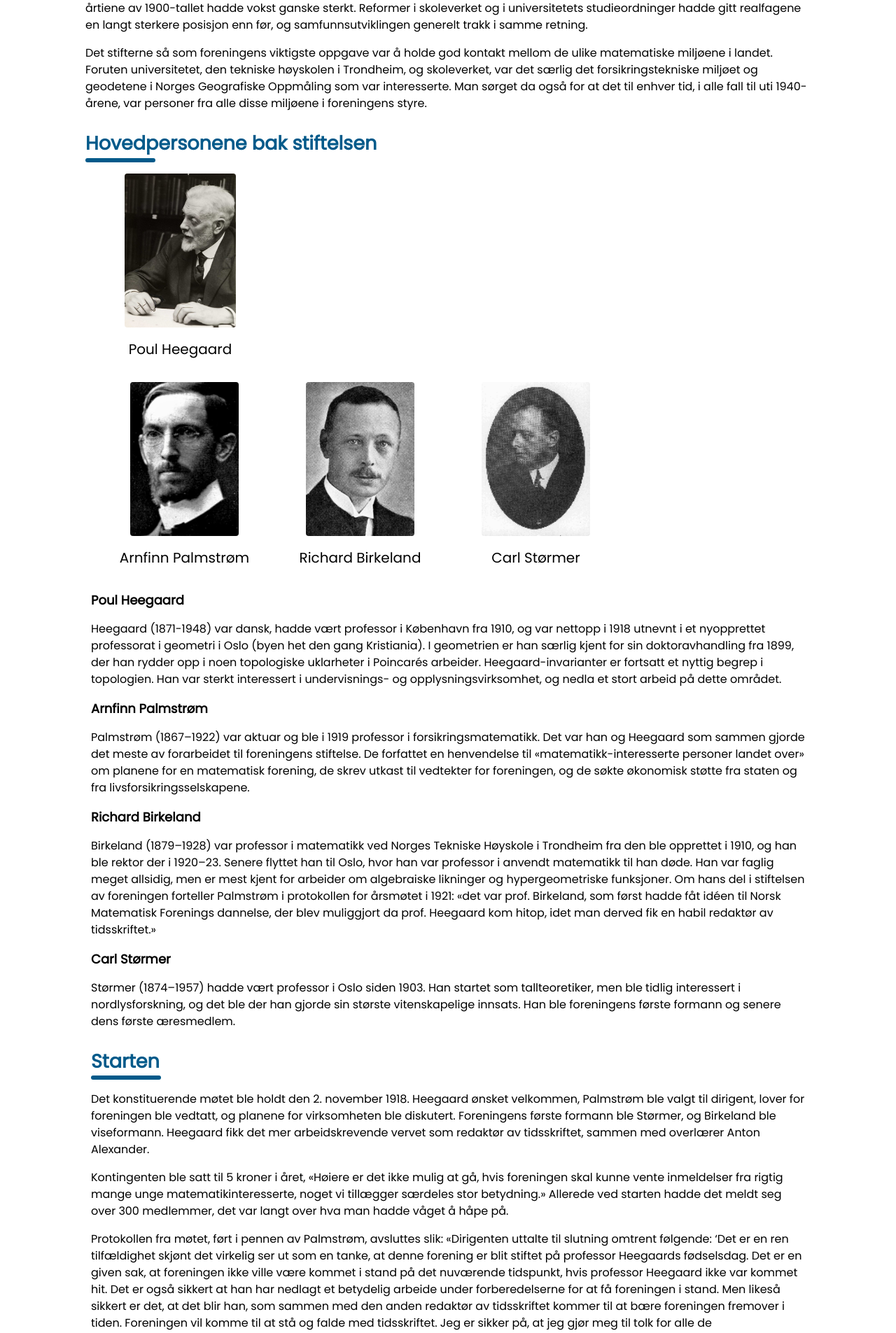
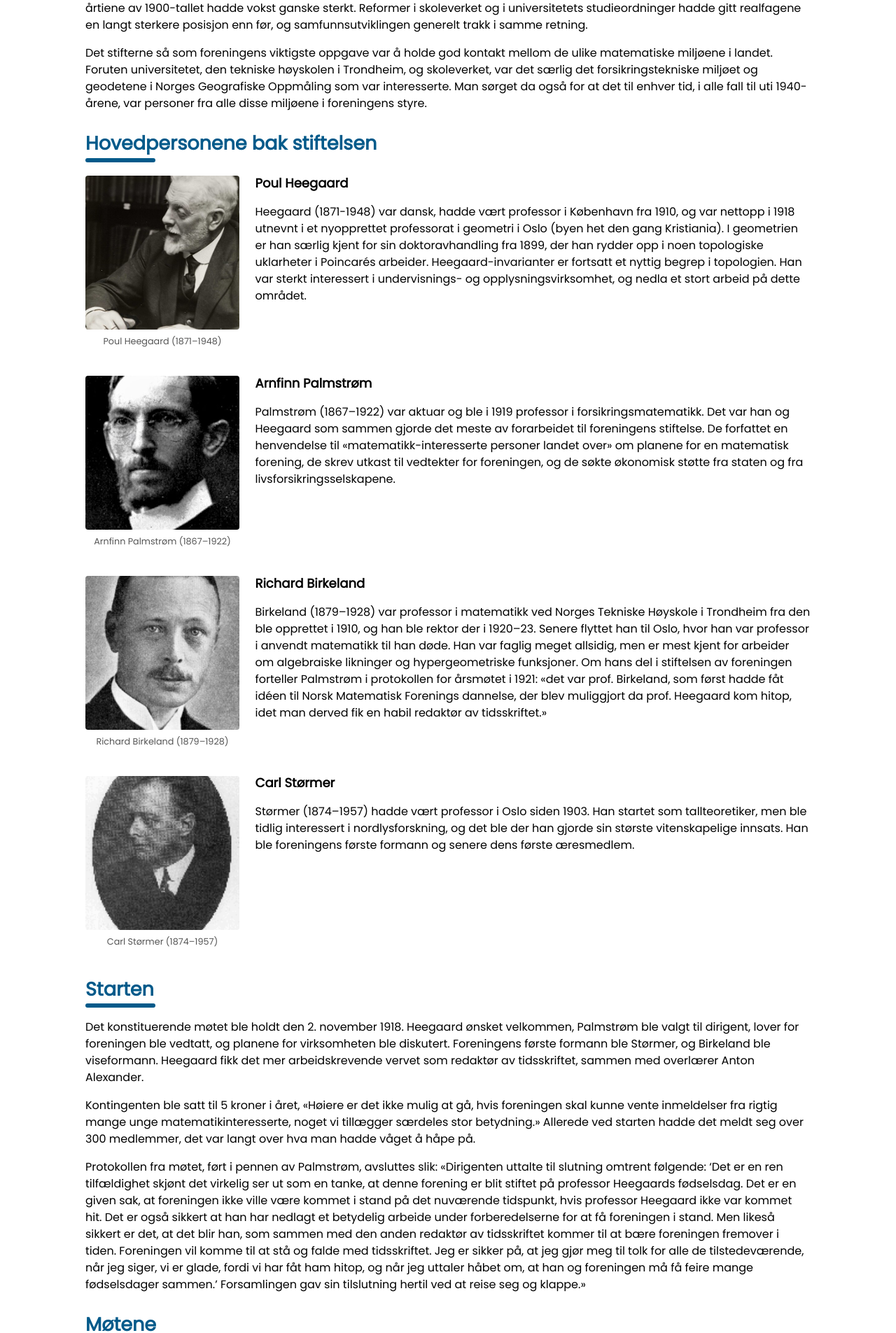
Before and after one commit to ballerin/nmf-website, a Jekyll site: the page built from _pages/historie.html, in a window 1280 px wide. Shown: the part 472-2377 px from the top of the page at 70% size. Built offline with Jekyll 4.4.1, drawn with Linux system fonts in a browser that asks for light colours; some of the changed text lies outside the part shown.

Commit message:
Fix on historie

```diff
--- a/_pages/historie.html
+++ b/_pages/historie.html
@@ -15,52 +15,47 @@ title: Foreningens historie
   <p>Det stifterne så som foreningens viktigste oppgave var å holde god kontakt mellom de ulike matematiske miljøene i landet. Foruten universitetet, den tekniske høyskolen i Trondheim, og skoleverket, var det særlig det forsikringstekniske miljøet og geodetene i Norges Geografiske Oppmåling som var interesserte. Man sørget da også for at det til enhver tid, i alle fall til uti 1940-årene, var personer fra alle disse miljøene i foreningens styre.</p>
 
   {% include section_heading.html level="h3" title="Hovedpersonene bak stiftelsen" id="hovedpersoner" %}
+  <div class="w3-padding"></div>
 
-  <!-- Portraits of key figures -->
-  <div class="w3-row-padding w3-margin-bottom">
-    <div class="w3-col m6 l3 w3-margin-bottom w3-center">
-      <figure>
+  <div class="bio">
+    <figure class="portrait-figure">
       <img class="portrait-img" src="/assets/images/Poul_Heegaard.jpg"
-             alt="Poul Heegaard (1871–1948)" width="220" height="220" loading="lazy" />
+           alt="Portrett av Poul Heegaard" width="220" height="220" loading="lazy" />
+      <figcaption>Poul Heegaard (1871–1948)</figcaption>
     </figure>
-      <h4 class="w3-margin-top">Poul Heegaard</h4>
+    <h3 class="w3-large"><b>Poul Heegaard</b></h3>
+    <p>Heegaard (1871-1948) var dansk, hadde vært professor i København fra 1910, og var nettopp i 1918 utnevnt i et nyopprettet professorat i geometri i Oslo (byen het den gang Kristiania). I geometrien er han særlig kjent for sin doktoravhandling fra 1899, der han rydder opp i noen topologiske uklarheter i Poincarés arbeider. Heegaard-invarianter er fortsatt et nyttig begrep i topologien. Han var sterkt interessert i undervisnings- og opplysningsvirksomhet, og nedla et stort arbeid på dette området.</p>
   </div>
 
-    <div class="w3-row-padding w3-margin-bottom">
-    <div class="w3-col m6 l3 w3-margin-bottom w3-center">
-      <figure>
+  <div class="bio">
+    <figure class="portrait-figure">
       <img class="portrait-img" src="/assets/images/Palmstroem.jpg"
-             alt="Arnfinn Palmstrøm (1867–1922)" width="220" height="220" loading="lazy" />
+           alt="Portrett av Arnfinn Palmstrøm" width="220" height="220" loading="lazy" />
+      <figcaption>Arnfinn Palmstrøm (1867–1922)</figcaption>
     </figure>
-      <h4 class="w3-margin-top">Arnfinn Palmstrøm</h4>
+    <h3 class="w3-large"><b>Arnfinn Palmstrøm</b></h3>
+    <p>Palmstrøm (1867–1922) var aktuar og ble i 1919 professor i forsikringsmatematikk. Det var han og Heegaard som sammen gjorde det meste av forarbeidet til foreningens stiftelse. De forfattet en henvendelse til «matematikk-interesserte personer landet over» om planene for en matematisk forening, de skrev utkast til vedtekter for foreningen, og de søkte økonomisk støtte fra staten og fra livsforsikringsselskapene.</p>
   </div>
 
-    <div class="w3-col m6 l3 w3-margin-bottom w3-center">
-      <figure>
-        <img class="portrait-img" src="/assets/images/Richard_Birkeland.jpg" alt="Richard Birkeland" width="220" height="220" loading="lazy" />
+  <div class="bio">
+    <figure class="portrait-figure">
+      <img class="portrait-img" src="/assets/images/Richard_Birkeland.jpg"
+           alt="Portrett av Richard Birkeland" width="220" height="220" loading="lazy" />
+      <figcaption>Richard Birkeland (1879–1928)</figcaption>
     </figure>
-      <h4 class="w3-margin-top">Richard Birkeland</h4>
+    <h3 class="w3-large"><b>Richard Birkeland</b></h3>
+    <p>Birkeland (1879–1928) var professor i matematikk ved Norges Tekniske Høyskole i Trondheim fra den ble opprettet i 1910, og han ble rektor der i 1920–23. Senere flyttet han til Oslo, hvor han var professor i anvendt matematikk til han døde. Han var faglig meget allsidig, men er mest kjent for arbeider om algebraiske likninger og hypergeometriske funksjoner. Om hans del i stiftelsen av foreningen forteller Palmstrøm i protokollen for årsmøtet i 1921: «det var prof. Birkeland, som først hadde fåt idéen til Norsk Matematisk Forenings dannelse, der blev muliggjort da prof. Heegaard kom hitop, idet man derved fik en habil redaktør av tidsskriftet.»</p>
   </div>
 
-    <div class="w3-col m6 l3 w3-margin-bottom w3-center">
-      <figure>
-        <img class="portrait-img" src="/assets/images/carl_stormer.webp" alt="Carl Størmer" width="220" height="220" loading="lazy" />
+  <div class="bio">
+    <figure class="portrait-figure">
+      <img class="portrait-img" src="/assets/images/carl_stormer.webp"
+           alt="Portrett av Carl Størmer" width="220" height="220" loading="lazy" />
+      <figcaption>Carl Størmer (1874–1957)</figcaption>
     </figure>
-      <h4 class="w3-margin-top">Carl Størmer</h4>
-    </div>
-  </div>
-
-  <h3 class="w3-large"><b>Poul Heegaard</b></h3>
-  <p>Heegaard (1871-1948) var dansk, hadde vært professor i København fra 1910, og var nettopp i 1918 utnevnt i et nyopprettet professorat i geometri i Oslo (byen het den gang Kristiania). I geometrien er han særlig kjent for sin doktoravhandling fra 1899, der han rydder opp i noen topologiske uklarheter i Poincarés arbeider. Heegaard-invarianter er fortsatt et nyttig begrep i topologien. Han var sterkt interessert i undervisnings- og opplysningsvirksomhet, og nedla et stort arbeid på dette området.</p>
-
-  <h3 class="w3-large"><b>Arnfinn Palmstrøm</b></h3>
-  <p>Palmstrøm (1867–1922) var aktuar og ble i 1919 professor i forsikringsmatematikk. Det var han og Heegaard som sammen gjorde det meste av forarbeidet til foreningens stiftelse. De forfattet en henvendelse til «matematikk-interesserte personer landet over» om planene for en matematisk forening, de skrev utkast til vedtekter for foreningen, og de søkte økonomisk støtte fra staten og fra livsforsikringsselskapene.</p>
-
-  <h3 class="w3-large"><b>Richard Birkeland</b></h3>
-  <p>Birkeland (1879–1928) var professor i matematikk ved Norges Tekniske Høyskole i Trondheim fra den ble opprettet i 1910, og han ble rektor der i 1920–23. Senere flyttet han til Oslo, hvor han var professor i anvendt matematikk til han døde. Han var faglig meget allsidig, men er mest kjent for arbeider om algebraiske likninger og hypergeometriske funksjoner. Om hans del i stiftelsen av foreningen forteller Palmstrøm i protokollen for årsmøtet i 1921: «det var prof. Birkeland, som først hadde fåt idéen til Norsk Matematisk Forenings dannelse, der blev muliggjort da prof. Heegaard kom hitop, idet man derved fik en habil redaktør av tidsskriftet.»</p>
-
     <h3 class="w3-large"><b>Carl Størmer</b></h3>
     <p>Størmer (1874–1957) hadde vært professor i Oslo siden 1903. Han startet som tallteoretiker, men ble tidlig interessert i nordlysforskning, og det ble der han gjorde sin største vitenskapelige innsats. Han ble foreningens første formann og senere dens første æresmedlem.</p>
+  </div>
 
   {% include section_heading.html level="h3" title="Starten" id="starten" %}
   <p>Det konstituerende møtet ble holdt den 2. november 1918. Heegaard ønsket velkommen, Palmstrøm ble valgt til dirigent, lover for foreningen ble vedtatt, og planene for virksomheten ble diskutert. Foreningens første formann ble Størmer, og Birkeland ble viseformann. Heegaard fikk det mer arbeidskrevende vervet som redaktør av tidsskriftet, sammen med overlærer Anton Alexander.</p>
@@ -74,9 +69,7 @@ title: Foreningens historie
 
   <p>I 1922 kunne Viggo Brun legge frem sine imponerende resultater om Eratosthenes’ såld. Den første utenlandske foredragsholder i foreningen var Friedrich Engel i 1922, han snakket (på norsk) om Sophus Lie. Men ellers er det tydelig at Oslo i foreningens første tid lå i et fjernt hjørne av Europa, fra stiftelsen til 1940 var det bare 10 utenlandske foredragsholdere. </p>
 
-   <p> Størmer fortsatte som formann til 1925. Da klaget Alf Guldberg over at det var for lite aktivitet i foreningen, og ble straks valgt til formann. Ett av hans første initiativer ble til en tradisjon i foreningen: å avslutte møtene med «selskapelig samvær,» med øl og smørbrød. (Pris 1,50 eller 2 kroner pro persona helt til uti 1940-årene.) Den skikken har vedvart til denne dag. (I 1941-45 var det på grunn av rasjoneringen oftest bare øl som ble fortært, eller øl og medbragte smørbrød.)</p>
-
-
+  <p>Størmer fortsatte som formann til 1925. Da klaget Alf Guldberg over at det var for lite aktivitet i foreningen, og ble straks valgt til formann. Ett av hans første initiativer ble til en tradisjon i foreningen: å avslutte møtene med «selskapelig samvær,» med øl og smørbrød. (Pris 1,50 eller 2 kroner pro persona helt til uti 1940-årene.) Den skikken har vedvart til denne dag. (I 1941-45 var det på grunn av rasjoneringen oftest bare øl som ble fortært, eller øl og medbragte smørbrød.)</p>
 
   <p>I 1960-årene, og igjen fra 1997, har foreningen arrangert et vinterseminar, «Ski og matematikk» på fjellet tidlig i januar. Vi har også arrangert noen fellesmøter med Svenska Matematikersamfundet.</p>
 
@@ -84,13 +77,11 @@ title: Foreningens historie
 
   {% include section_heading.html level="h3" title="Tidsskriftet og andre skrifter" id="tidsskriftet" %}
 
-  <p>Det første heftet av Norsk Matematisk Tidsskrift kom i 1919, med blant annet minneartikler over Ludvig Sylow og Elling Holst, og har hatt sin store betydning som bindeledd mellom landets matematikk-interesserte personer. Det fortsatte tross økonomiske problemer til 1951, med et opplag på 5-600. Så gikk det inn i Nordisk Matematisk Tidskrift (Normat). Tidsskriftet skulle tjene to ikke helt forenlige formål: Det skulle være interessant lesning for de ovennevnte «matematikk-interesserte personer landet over,» og det skulle gi yngre norske matematikere mulighet for å få sine arbeider publisert. Disse arbeidene var ikke alltid lettleste.
-</p>
+  <p>Det første heftet av Norsk Matematisk Tidsskrift kom i 1919, med blant annet minneartikler over Ludvig Sylow og Elling Holst, og har hatt sin store betydning som bindeledd mellom landets matematikk-interesserte personer. Det fortsatte tross økonomiske problemer til 1951, med et opplag på 5-600. Så gikk det inn i Nordisk Matematisk Tidskrift (Normat). Tidsskriftet skulle tjene to ikke helt forenlige formål: Det skulle være interessant lesning for de ovennevnte «matematikk-interesserte personer landet over,» og det skulle gi yngre norske matematikere mulighet for å få sine arbeider publisert. Disse arbeidene var ikke alltid lettleste.</p>
 
   <p>Dilemmaet fikk en lykkelig løsning ved at Heegaard klarte å reise penger fra interesserte privatpersoner til å gi ut «Norsk Matematisk Forenings Skrifter,» som i årenes løp kom med omkring 40 avhandlinger. Trygve Nagel, Øystein Ore, Thoralf Skolem og Ragnar Frisch er blant dem som har fått noen av sine første arbeider trykt der.</p>
 
-  <p>Foreningen arbeidet også energisk for å skaffe penger til å utgi Sophus Lies samlede avhandlinger. De ble redigert av Friedrich Engel i samarbeid med Heegaard. Det første bindet (bind VI) kom i 1921, det siste (bind VII), med etterlatte arbeider, ikke før i 1960.
-</p>
+  <p>Foreningen arbeidet også energisk for å skaffe penger til å utgi Sophus Lies samlede avhandlinger. De ble redigert av Friedrich Engel i samarbeid med Heegaard. Det første bindet (bind VI) kom i 1921, det siste (bind VII), med etterlatte arbeider, ikke før i 1960.</p>
 
   {% include section_heading.html level="h3" title="Abelkonkurransen" id="abelkonkurransen" %}
   <p>Helt fra starten av var premieoppgavene et viktig innslag i tidsskriftet. Det begynte med at en ingeniør Harald Irgens, fra Bergen, ved foreningens stiftelse ga 100 kroner til foreningens drift, og etter forslag fra styret ble det bestemt at pengene skulle brukes til premiering av skoleelever for løsning av oppgavene i tidsskriftet.</p>
@@ -98,8 +89,8 @@ title: Foreningens historie
   <p>Senere ble «Kronprinsens premie» utdelt årlig til midt i 1970-årene. I 1980 gjenoppsto den i ny form, som «Abelkonkurransen.» Den første vinner av premien var Severin Jensen, Arendal. Den første kvinnelige vinner var Gudrun Olden, Stavanger, i 1928.</p>
 
   {% include section_heading.html level="h3" title="Foreningens formenn" id="formenn" %}
+  <div class="w3-padding"></div>
   <table class="site-table" style="max-width:640px" aria-describedby="formenn-caption">
-    <caption id="formenn-caption">Oversikt over foreningens formenn</caption>
     <thead>
       <tr>
         <th scope="col">Periode</th>
@@ -107,62 +98,54 @@ title: Foreningens historie
       </tr>
     </thead>
     <tbody>
+      <tr><td>2023–</td><td>Bjørn Ian Dundas</td></tr>
+      <tr><td>2019–2023</td><td>Hans Munthe-Kaas</td></tr>
+      <tr><td>2015–2019</td><td>Petter Andreas Bergh</td></tr>
+      <tr><td>2011–2015</td><td>Sigmund Selberg</td></tr>
+      <tr><td>2007–2011</td><td>Brynjulf Owren</td></tr>
+      <tr><td>2003–2007</td><td>Kristian Seip</td></tr>
+      <tr><td>2000–2003</td><td>Dag Normann</td></tr>
+      <tr><td>1995–2000</td><td>Bent Birkeland</td></tr>
+      <tr><td>1991–1995</td><td>Geir Ellingsrud</td></tr>
+      <tr><td>1989–1991</td><td>Ragni Piene</td></tr>
+      <tr><td>1985–1988</td><td>Bernt Øksendal</td></tr>
+      <tr><td>1983–1985</td><td>Dag Normann</td></tr>
+      <tr><td>1975–1982</td><td>Erling Størmer</td></tr>
+      <tr><td>1972–1974</td><td>Per Holm</td></tr>
+      <tr><td>1967–1971</td><td>Jens Erik Fenstad</td></tr>
+      <tr><td>1960–1966</td><td>Karl Egil Aubert</td></tr>
+      <tr><td>1953–1959</td><td>Ralph Tambs Lyche</td></tr>
+      <tr><td>1951–1953</td><td>Viggo Brun</td></tr>
+      <tr><td>1946–1951</td><td>Jonas E. Fjeldstad</td></tr>
+      <tr><td>1935–1946</td><td>Ingebrigt Johansson</td></tr>
+      <tr><td>1928–1935</td><td>Poul Heegaard</td></tr>
+      <tr><td>1925–1928</td><td>Alf Guldberg</td></tr>
       <tr><td>1918–1925</td><td>Carl Størmer</td></tr>
-      <tr><td>1925–1928</td><td>Alf Guldberg</td></tr>
-      <tr><td>1928–1935</td><td>Poul Heegaard</td></tr>
-      <tr><td>1935–1946</td><td>Ingebrigt Johansson</td></tr>
-      <tr><td>1946–1951</td><td>Jonas E. Fjeldstad</td></tr>
-      <tr><td>1951–1953</td><td>Viggo Brun</td></tr>
-      <tr><td>1953–1959</td><td>Ralph Tambs Lyche</td></tr>
-      <tr><td>1960–1966</td><td>Karl Egil Aubert</td></tr>
-      <tr><td>1967–1971</td><td>Jens Erik Fenstad</td></tr>
-      <tr><td>1972–1974</td><td>Per Holm</td></tr>
-      <tr><td>1975–1982</td><td>Erling Størmer</td></tr>
-      <tr><td>1983–1985</td><td>Dag Normann</td></tr>
-      <tr><td>1985–1988</td><td>Bernt Øksendal</td></tr>
-      <tr><td>1989–1991</td><td>Ragni Piene</td></tr>
-      <tr><td>1991–1995</td><td>Geir Ellingsrud</td></tr>
-      <tr><td>1995–2000</td><td>Bent Birkeland</td></tr>
-      <tr><td>2000–2003</td><td>Dag Normann</td></tr>
-      <tr><td>2003–2007</td><td>Kristian Seip</td></tr>
-      <tr><td>2007–2011</td><td>Brynjulf Owren</td></tr>
-      <tr><td>2011–2015</td><td>Sigmund Selberg</td></tr>
-      <tr><td>2015–2019</td><td>Petter Andreas Bergh</td></tr>
-      <tr><td>2019–2023</td><td>Hans Munthe-Kaas</td></tr>
-      <tr><td>2023–</td><td>Bjørn Ian Dundas</td></tr>
     </tbody>
   </table>
 
   <p><strong>Æresmedlemmer:</strong> Carl Størmer (utnevnt 22. februar 1949) og Viggo Brun (utnevnt 30. mai 1974).</p>
 
-  {% include section_heading.html level="h3" title="Andre viktige norske matematikere" id="andre viktige norske matematikere" %}
-  <!-- Portraits of key figures -->
-  <div class="w3-row-padding w3-margin-bottom">
-    <div class="w3-col m6 l3 w3-margin-bottom w3-center">
-      <figure>
+  {% include section_heading.html level="h3" title="Andre viktige norske matematikere" id="andre-matematikere" %}
+  <div class="w3-padding"></div>
+
+  <div class="portrait-row">
+    <figure class="portrait-figure">
       <img class="portrait-img" src="/assets/images/abel.jpg"
-             alt="Niels Henrik Abel (1802–1829)" width="220" height="220" loading="lazy" />
+           alt="Portrett av Niels Henrik Abel" width="220" height="220" loading="lazy" />
+      <figcaption>Niels Henrik Abel (1802–1829)</figcaption>
     </figure>
-      <h4 class="w3-margin-top">Niels Henrik Abel</h4>
-      <p class="w3-small">Norsk matematiker (1802–1829). Banebrytende arbeid innen algebra og analyse; kjent for Abels teorem og Abels umulighetsteorem.</p>
-    </div>
 
-    <div class="w3-col m6 l3 w3-margin-bottom w3-center">
-      <figure>
-        <img class="portrait-img" src="/assets/images/lie.webp" alt="Sophus Lie (1842–1899)" width="220" height="220" loading="lazy" />
+    <figure class="portrait-figure">
+      <img class="portrait-img" src="/assets/images/lie.webp"
+           alt="Portrett av Sophus Lie" width="220" height="220" loading="lazy" />
+      <figcaption>Sophus Lie (1842–1899)</figcaption>
     </figure>
-      <h4 class="w3-margin-top">Sophus Lie</h4>
-      <p class="w3-small">Norsk matematiker (1842–1899). Grunnlegger av teorien om Lie-grupper, sentralt i moderne matematikk og fysikk.</p>
-    </div>
 
-
-
-    <div class="w3-col m6 l3 w3-margin-bottom w3-center">
-      <figure>
-        <img class="portrait-img" src="/assets/images/selberg.webp" alt="Atle Selberg (1917–2007)" width="220" height="220" loading="lazy" />
+    <figure class="portrait-figure">
+      <img class="portrait-img" src="/assets/images/selberg.webp"
+           alt="Portrett av Atle Selberg" width="220" height="220" loading="lazy" />
+      <figcaption>Atle Selberg (1917–2007)</figcaption>
     </figure>
-      <h4 class="w3-margin-top">Atle Selberg</h4>
-      <p class="w3-small">Norsk matematiker (1917–2007). Fieldsmedaljevinner og viktig bidragsyter til analytisk tallteori; kjent for Selberg-traceformelen.</p>
   </div>
 </div>
-</div>
--- a/assets/main.css
+++ b/assets/main.css
@@ -520,6 +520,64 @@ body.brand-theme .text-nmf-secondary { color: var(--nmf-secondary) !important; }
 .hva-vi-card-header h3 { margin: 0; font-size: 1rem; font-weight: 700; color: #fff; }
 
 /* ============================================================================
+   PORTRAITS
+   A portrait with the person's name underneath, used on historie.html either
+   floated to the left of a biography (.bio) or lined up side by side with
+   others (.portrait-row).
+   ========================================================================== */
+
+.portrait-figure {
+	width: 220px;
+	max-width: 100%;
+	margin: 0;
+}
+.portrait-figure figcaption {
+	margin-top: 0.5rem;
+	font-size: 0.85rem;
+	line-height: 1.35;
+	color: #555;
+	text-align: center;
+}
+
+/* Portrait floated beside a biography. */
+.bio {
+	/* Contains its own floated portrait, so a short biography can never let the
+	   picture spill down into the next person's text. */
+	display: flow-root;
+	margin-bottom: 1.5rem;
+}
+.bio .portrait-figure {
+	float: left;
+	margin: 0.25rem 1.5rem 1rem 0;
+}
+.bio h3 { margin-top: 0; }
+
+/* Portraits lined up side by side. They shrink to share the width rather than
+   wrapping, so the row stays on one line down to phone widths; aspect-ratio
+   keeps them square while they shrink, since .portrait-img fixes the height. */
+.portrait-row {
+	display: flex;
+	gap: 1.5rem;
+	margin-bottom: 1.5rem;
+}
+.portrait-row .portrait-figure {
+	flex: 0 1 220px;
+	min-width: 0;
+}
+.portrait-row .portrait-img {
+	height: auto;
+	aspect-ratio: 1 / 1;
+}
+
+@media (max-width: 700px) {
+	/* Below this the biography portraits stop floating and sit on top of the text. */
+	.bio .portrait-figure {
+		float: none;
+		margin: 0 auto 1rem;
+	}
+}
+
+/* ============================================================================
    POST HERO
    Cover-image hero header for news and arrangementer post pages.
    ========================================================================== */
```
Lines whose indentation alone changed are shown as unchanged.
